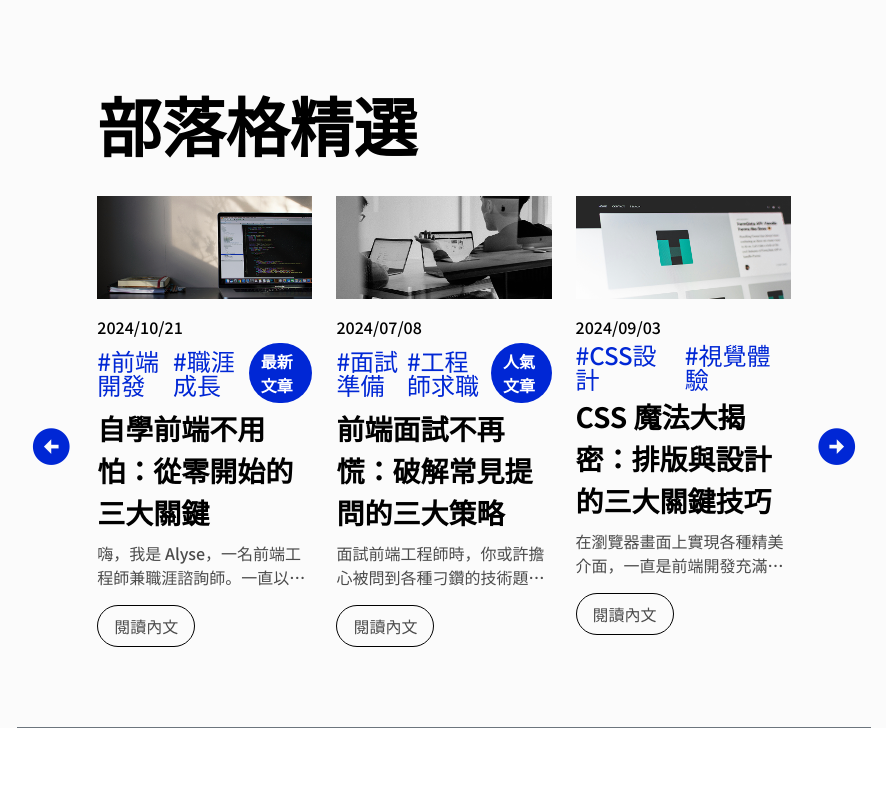
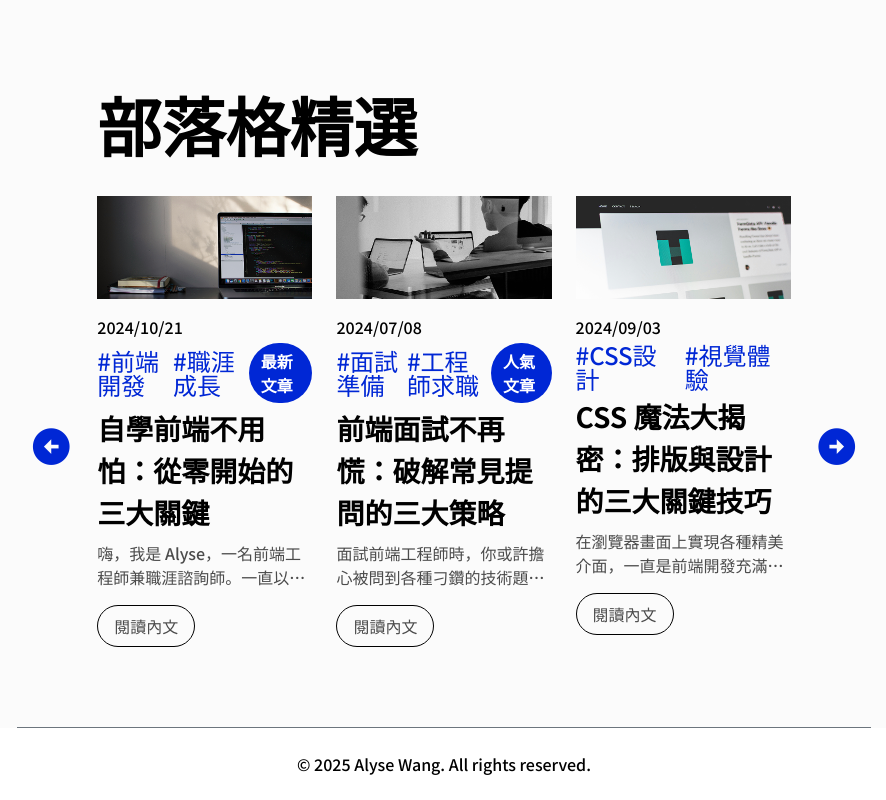
Before and after one commit to owen1120/2025-Final_Task-Personal_Brand_Website, a plain HTML site: page index.html in a window 1280 px wide. Shown: the part 2355-3155 px from the top of the page, without its empty margins (196-1082 px from the left). Before the commit the page ends 3083 px from the top, so only its background shows below. Drawn offline with nearby package versions, Linux system fonts and the light colour scheme.

Commit message:
新增頁腳內容，包含版權聲明，並在樣式中引入新的腳本檔以改善頁面設計。

```diff
--- /dev/null
+++ b/asset/scss/_footer.scss
@@ -0,0 +1,13 @@
+.footer {
+    display: flex;
+    justify-content: center;
+    align-items: center;
+    background-color: var(--bg-neutral);
+    padding: 1.5rem 0;
+    p {
+        font-size: 1rem;
+        font-weight: 500;
+        line-height: 1.5;
+        color: var(--text-neutral);
+    }
+}
--- a/asset/scss/home.scss
+++ b/asset/scss/home.scss
@@ -2,4 +2,5 @@
 @import "_variable.scss";
 @import "_base.scss";
 @import "_header.scss";
+@import "_footer.scss";
 @import "_home-main.scss";
--- a/index.html
+++ b/index.html
@@ -215,6 +215,8 @@
                 </ul>
             </div>
         </main>
-        <footer class="footer home-footer"></footer>
+        <footer class="footer home-footer">
+            <p>© 2025 Alyse Wang. All rights reserved.</p>
+        </footer>
     </body>
 </html>
```
Also changed, not shown: css/home.css, 1 other file.
